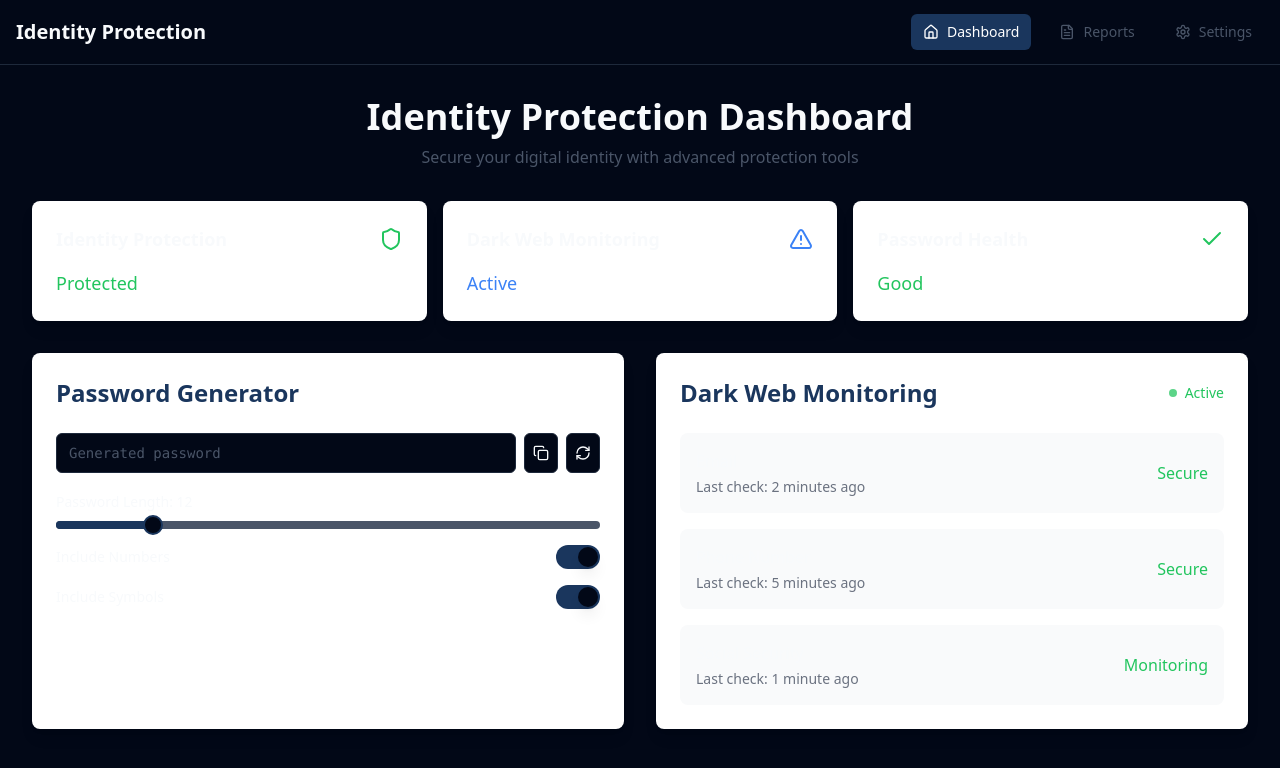
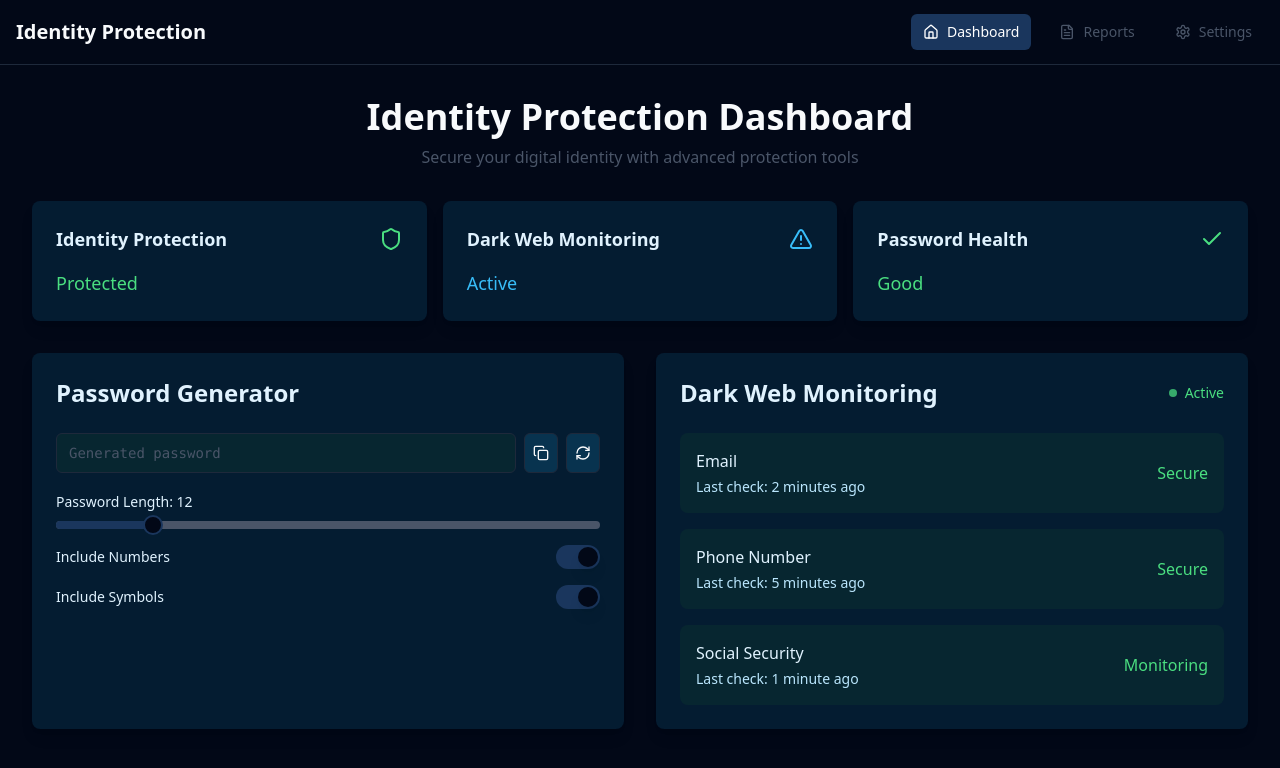
Before and after one commit to it-prof-Carlos/Proteccion_Identidad_Digital_y_Datos_Personales, a React (Vite) app: page / in a window 1280 px wide. Shown: the top 768 px of the page. Built offline with nearby package versions, Linux system fonts and the light colour scheme.

Commit message:
Change white color to teal and green
Updated the frontend components to replace instances of white color with teal and green to enhance text visibility across all windows.
[skip gpt_engineer]

```diff
--- a/src/components/DarkWebMonitor.tsx
+++ b/src/components/DarkWebMonitor.tsx
@@ -23,11 +23,11 @@ export const DarkWebMonitor = () => {
   ];
 
   return (
-    <div className="bg-white rounded-lg shadow-lg p-6 space-y-6">
+    <div className="bg-sky-900/30 rounded-lg shadow-lg p-6 space-y-6">
       <div className="flex items-center justify-between">
-        <h2 className="text-2xl font-bold text-primary">Dark Web Monitoring</h2>
-        <div className="flex items-center gap-2 text-green-500">
-          <span className="h-2 w-2 rounded-full bg-green-500 animate-pulse" />
+        <h2 className="text-2xl font-bold text-sky-100">Dark Web Monitoring</h2>
+        <div className="flex items-center gap-2 text-green-400">
+          <span className="h-2 w-2 rounded-full bg-green-400 animate-pulse" />
           <span className="text-sm font-medium">Active</span>
         </div>
       </div>
@@ -36,16 +36,16 @@ export const DarkWebMonitor = () => {
         {monitoredItems.map((item) => (
           <div
             key={item.type}
-            className="flex items-center justify-between p-4 bg-gray-50 rounded-lg"
+            className="flex items-center justify-between p-4 bg-green-900/20 rounded-lg"
           >
             <div className="space-y-1">
-              <h3 className="font-medium">{item.type}</h3>
-              <p className="text-sm text-gray-500">Last check: {item.lastCheck}</p>
+              <h3 className="font-medium text-sky-100">{item.type}</h3>
+              <p className="text-sm text-sky-200">Last check: {item.lastCheck}</p>
             </div>
             <div className="flex items-center gap-4">
-              <span className="text-green-500 font-medium">{item.status}</span>
+              <span className="text-green-400 font-medium">{item.status}</span>
               {item.alerts > 0 && (
-                <div className="flex items-center gap-1 text-red-500">
+                <div className="flex items-center gap-1 text-red-400">
                   <AlertCircle className="h-4 w-4" />
                   <span className="text-sm font-medium">{item.alerts} alerts</span>
                 </div>
--- a/src/components/PasswordGenerator.tsx
+++ b/src/components/PasswordGenerator.tsx
@@ -38,27 +38,27 @@ export const PasswordGenerator = () => {
   };
 
   return (
-    <div className="space-y-6 p-6 bg-white rounded-lg shadow-lg">
-      <h2 className="text-2xl font-bold text-primary">Password Generator</h2>
+    <div className="space-y-6 p-6 bg-sky-900/30 rounded-lg shadow-lg">
+      <h2 className="text-2xl font-bold text-sky-100">Password Generator</h2>
 
       <div className="space-y-4">
         <div className="flex gap-2">
           <Input
             value={password}
             readOnly
-            className="font-mono"
+            className="font-mono bg-green-900/20 text-sky-100"
             placeholder="Generated password"
           />
-          <Button onClick={copyToClipboard} variant="outline" size="icon">
+          <Button onClick={copyToClipboard} variant="outline" size="icon" className="bg-sky-900/50 hover:bg-sky-800/50">
             <Copy className="h-4 w-4" />
           </Button>
-          <Button onClick={generatePassword} variant="outline" size="icon">
+          <Button onClick={generatePassword} variant="outline" size="icon" className="bg-sky-900/50 hover:bg-sky-800/50">
             <RefreshCw className="h-4 w-4" />
           </Button>
         </div>
 
         <div className="space-y-2">
-          <label className="text-sm font-medium">Password Length: {length}</label>
+          <label className="text-sm font-medium text-sky-100">Password Length: {length}</label>
           <Slider
             value={length}
             onValueChange={setLength}
@@ -69,7 +69,7 @@ export const PasswordGenerator = () => {
         </div>
 
         <div className="flex items-center justify-between">
-          <label className="text-sm font-medium">Include Numbers</label>
+          <label className="text-sm font-medium text-sky-100">Include Numbers</label>
           <Switch
             checked={includeNumbers}
             onCheckedChange={setIncludeNumbers}
@@ -77,7 +77,7 @@ export const PasswordGenerator = () => {
         </div>
 
         <div className="flex items-center justify-between">
-          <label className="text-sm font-medium">Include Symbols</label>
+          <label className="text-sm font-medium text-sky-100">Include Symbols</label>
           <Switch
             checked={includeSymbols}
             onCheckedChange={setIncludeSymbols}
--- a/src/components/SecurityStatus.tsx
+++ b/src/components/SecurityStatus.tsx
@@ -6,19 +6,19 @@ export const SecurityStatus = () => {
       title: "Identity Protection",
       status: "Protected",
       icon: Shield,
-      color: "text-green-500",
+      color: "text-green-400",
     },
     {
       title: "Dark Web Monitoring",
       status: "Active",
       icon: AlertTriangle,
-      color: "text-blue-500",
+      color: "text-sky-400",
     },
     {
       title: "Password Health",
       status: "Good",
       icon: Check,
-      color: "text-green-500",
+      color: "text-green-400",
     },
   ];
 
@@ -27,10 +27,10 @@ export const SecurityStatus = () => {
       {statuses.map((item) => (
         <div
           key={item.title}
-          className="p-6 bg-white rounded-lg shadow-lg space-y-4"
+          className="p-6 bg-sky-900/30 rounded-lg shadow-lg space-y-4"
         >
           <div className="flex items-center justify-between">
-            <h3 className="font-semibold text-lg">{item.title}</h3>
+            <h3 className="font-semibold text-lg text-sky-100">{item.title}</h3>
             <item.icon className={`h-6 w-6 ${item.color}`} />
           </div>
           <p className={`text-lg font-medium ${item.color}`}>{item.status}</p>
```
